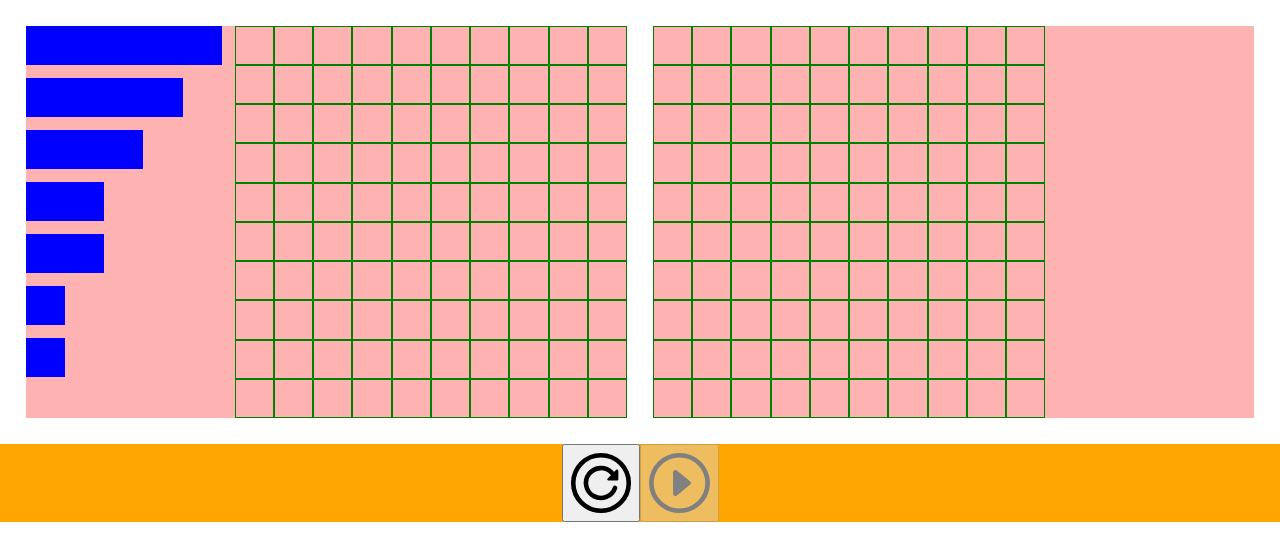
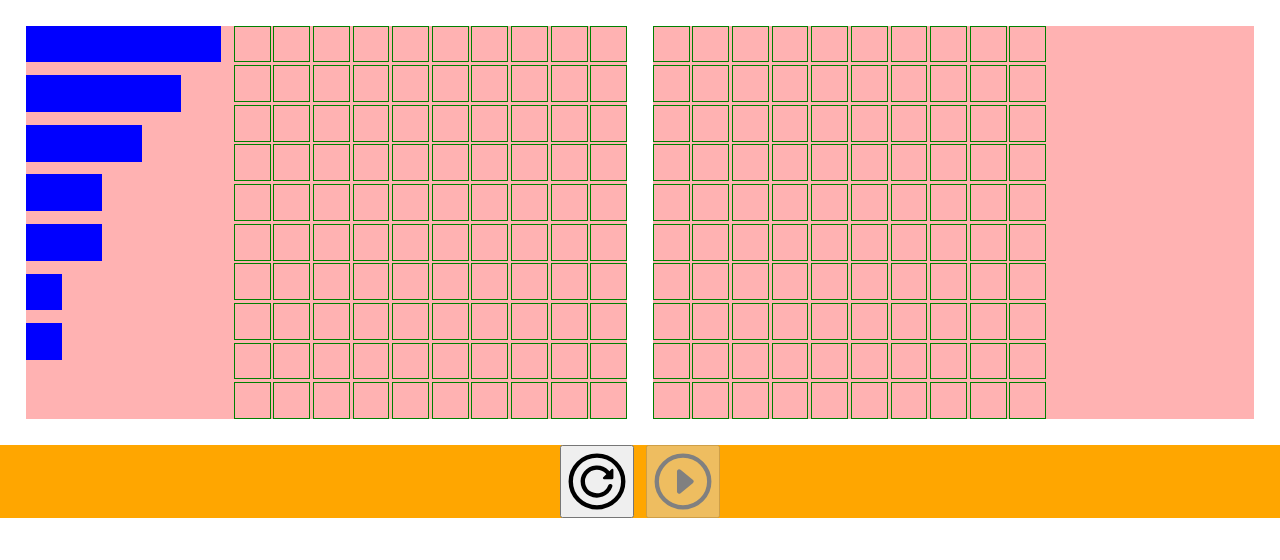
Before and after one commit to Cedrus32/Battleship, a website built with webpack: page dist/index.html in a window 1280 px wide. Built offline with Linux system fonts and the light colour scheme.

Commit message:
Add spacing between cells

```diff
--- a/src/styles/global.css
+++ b/src/styles/global.css
@@ -3,13 +3,14 @@
 :root {
     --main-spacing: 2vw;
     --player-area: calc(calc(100vw - calc(var(--main-spacing) * 4)) / 2);
-    --player-fr: calc(var(--player-area) / 15);
+    --player-fr: calc(var(--player-area) / 16); /* 15 for 10+5 cells ++ 1 to /13 for cell gaps */
+    --cell-gap: calc(var(--player-fr) / 13);
 
     --sidebar-spacing: calc(var(--main-spacing) / 2);
-    --sidebar-area: calc(var(--sidebar-spacing) + calc(var(--player-fr) * 5));
+    --sidebar-area: calc(var(--sidebar-spacing) + calc(var(--player-fr) * 5) + calc(var(--cell-gap) * 4));
     --ship-cell: var(--player-fr);
 
-    --board-area: calc(var(--player-fr) * 10);
+    --board-area: calc(calc(var(--player-fr) * 10) + calc(var(--cell-gap) * 9));
     --board-cell: var(--player-fr);
 }
 
@@ -85,9 +86,11 @@ body {
             gap: var(--sidebar-spacing);
         }
 
-        /* .tally {
-            gap: calc(var(--sidebar-spacing) / 2);
-        } */
+            .ship,
+            .board,
+            .row {
+                gap: var(--cell-gap);
+            }
 
     #alert {
         position: absolute;
@@ -97,6 +100,7 @@ body {
 
     footer {
         justify-content: center;
+        gap: calc(var(--main-spacing) / 2);
     }
 
 /* SIZING */
```
Also changed, not shown: dist/index.main.js.
